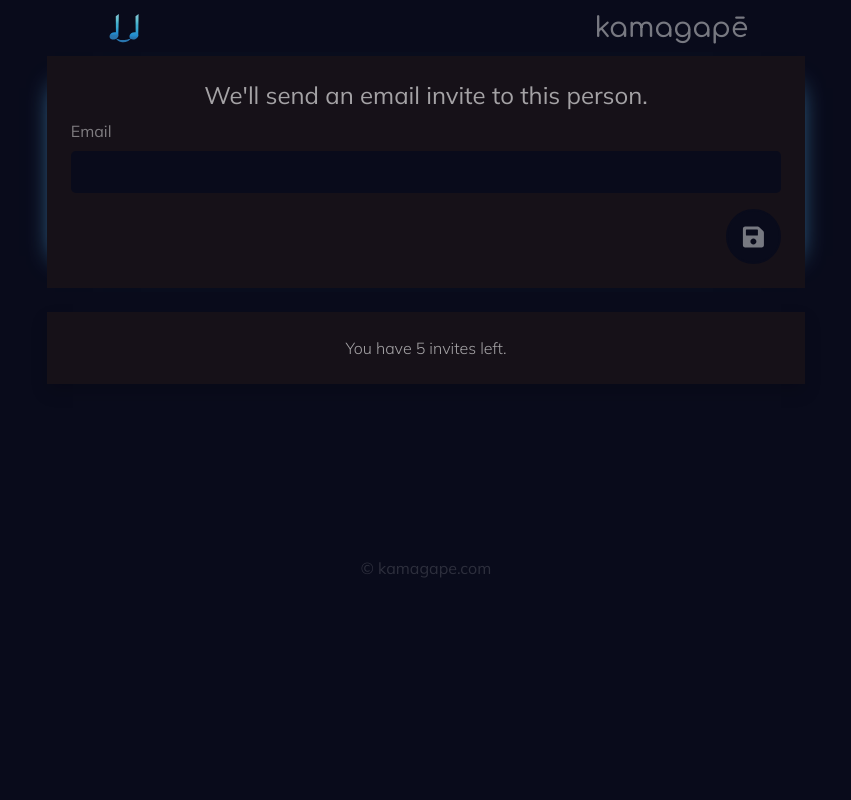
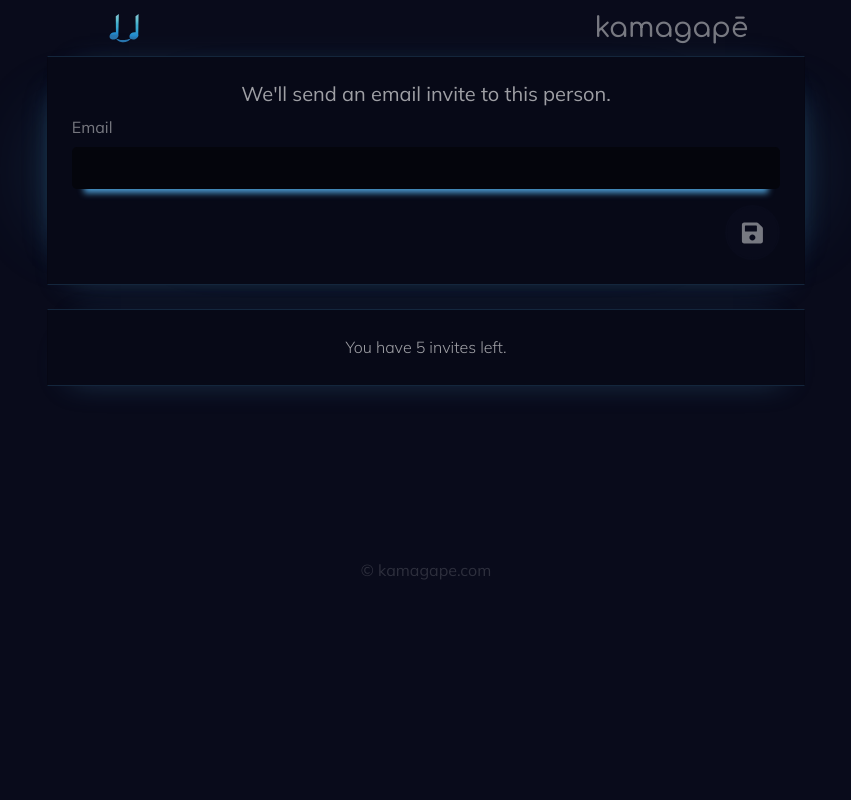
Before and after one commit to ikidder/ka2, a Flask app: page /send_invite/ in a window 1280 px wide. Shown: the whole page, without its empty margins (214-1065 px from the left). Run offline with Flask 2, Linux system fonts and the light colour scheme; the visitor is signed in with stand-in values (Sample User, id 1); data comes from the database, SQL or seed files in the repository; some libraries are stand-ins or nearby versions.

Commit message:
css changes. blue on blue. box shadow. small top and bottom borders.

```diff
--- a/ka/static/custom.css
+++ b/ka/static/custom.css
@@ -29,6 +29,16 @@
     --accent-2: hsla(151, 29%, 46%, 1);
     --accent-3: hsla(273, 29%, 46%, 1);
     --accent-4: hsla(3, 29%, 46%, 1);
+
+    pleasant blue based on str and rpl
+    --black: hsla(209, 70%, 16%, 1);
+    --background: hsla(209, 50%, 12%, 1);
+    --elevated-background: hsla(209, 70%, 22%, 1);
+    --accent-1:  hsla(208, 57%, 63%, 1);
+     box-shadow:
+             0 2em 4em -.8em hsla(209, 70%, 5%, .4),
+             0 1.2em 2em -1.2em hsla(209, 70%, 5%, .35),
+             0 -.7em 2em -.5em hsla(209, 70%, 5%, .25);
 
     accents 2020-12-26
     --accent-1:  hsla(204, 57%, 55%, 1);
@@ -65,7 +75,7 @@
     /*--black: hsla(280, 62%, 4%, 1);*/
     /*--background: #121212;*/
     --black: hsla(234, 51%, 7%, 1);
-    --background: hsla(283, 16%, 8%, 1);
+    --background: hsla(234, 51%, 6%, 1);
     /*--background: hsla(280, 9%, 7%, 1);*/
     /*--elevated-background: #242424;*/
     --elevated-background: hsla(283, 22%, 12%, 1);
@@ -121,7 +131,7 @@
 
 .font-content {
     font-size: var(--font-regular);
-    line-height: 1.5em;
+    line-height: 1.65em;
 }
 
 .font-sub-heading {
@@ -286,9 +296,16 @@ body {
     margin: auto;
     margin-bottom: var(--spacing-large);
     padding: var(--spacing-large);
-    border: 0px;
+    border-top: solid 1px hsla(204, 57%, 55%, .2);
+    border-bottom: solid 1px hsla(204, 57%, 55%, .2);
     border-radius: 0px;
-    box-shadow: -1.5rem 0 1.5rem -2rem var(--accent-1), 1.5rem 0 1.5rem -2rem var(--accent-1);
+    box-shadow:
+            0 1rem 2rem -1.5rem hsla(204, 57%, 55%, .4),
+            0 -1rem 2rem -2rem hsla(204, 57%, 55%, .4),
+            -2em 0 2em -2.6em hsla(204, 57%, 55%, .4),
+            2em 0 2em -2.6em hsla(204, 57%, 55%, .4),
+            -4em 0 5em -4em hsla(204, 57%, 55%, .2),
+            4em 0 5em -4em hsla(204, 57%, 55%, .2);
 }
 
 
@@ -332,6 +349,7 @@ a.composer:hover {
     font-family: var(--font-content);
     color: var(--less-white);
     font-weight: var(--font-weight-content);
+    line-height: 1.65;
 }
 
 .content a {
@@ -394,16 +412,16 @@ a.for-players:hover {
 /*********************************/
 
 .form-control {
-    background-color: var(--black);
-    color: var(--white);
+    background-color: hsla(234, 51%, 3%, 1);
+    color: var(--less-white);
     border: none;
     font-size: var(--font-regular);
     font-weight: var(--font-weight-content);
-    line-height: 1.7em;
+    line-height: 1.65em;
 }
 
 .form-control:focus {
-    background-color: var(--black);
+    background-color: hsla(234, 51%, 3%, 1);
     color: var(--white);
     border: none;
     box-shadow: 0px 1rem 6px -0.75rem var(--accent-1);
@@ -733,6 +751,7 @@ hr {
     font-family: var(--font-heading);
     font-size: var(--font-small);
     color: var(--even-less-white);
+    line-height: 1.5;
 }
 
 
--- a/ka/templates/account.html
+++ b/ka/templates/account.html
@@ -28,7 +28,7 @@
         </div>
     </div>
 {#    <div class="container-md">#}
-{#    <div class="card p-4 mb-4 mx-auto shadow">#}
+{#    <div class="card ">#}
 {#        <form method="POST" action="" enctype="multipart/form-data">#}
 {#            {{ form.hidden_tag() }}#}
 {#            <fieldset class="form-group">#}
--- a/ka/templates/create_post.html
+++ b/ka/templates/create_post.html
@@ -5,7 +5,7 @@
 
 {% block content %}
 <div class="container-md">
-<div class="card p-4 mb-4 mx-auto shadow">
+<div class="card">
     <form method="POST" action="">
         {{ form.hidden_tag() }}
         <fieldset class="form-group">
--- a/ka/templates/create_score.html
+++ b/ka/templates/create_score.html
@@ -5,7 +5,7 @@
 
 {% block content %}
 <div class="container-md">
-<div class="card p-4 mb-4 mx-auto shadow">
+<div class="card">
     <form method="POST" action="">
         {{ form.hidden_tag() }}
         <fieldset class="form-group">
--- a/ka/templates/delete_measure.html
+++ b/ka/templates/delete_measure.html
@@ -6,7 +6,7 @@
 
 {% block content %}
 <div class="container-md">
-<div class="card p-4 mb-4 mx-auto shadow">
+<div class="card">
     <form method="POST" action="">
         {{ form.hidden_tag() }}
         <div>Are you sure you want to delete</div>
--- a/ka/templates/delete_post.html
+++ b/ka/templates/delete_post.html
@@ -6,7 +6,7 @@
 
 {% block content %}
 <div class="container-md">
-<div class="card p-4 mb-4 mx-auto shadow">
+<div class="card ">
     <form method="POST" action="">
         {{ form.hidden_tag() }}
         <div class="text-center">{{ view_post_title(post.name, post.path) }}</div>
--- a/ka/templates/delete_score.html
+++ b/ka/templates/delete_score.html
@@ -6,7 +6,7 @@
 
 {% block content %}
 <div class="container-md">
-<div class="card p-4 mb-4 mx-auto shadow">
+<div class="card ">
     <form method="POST" action="">
         {{ form.hidden_tag() }}
         <div class="text-center">{{ view_score_title(score.name, score.path) }}</div>
--- a/ka/templates/errors/403.html
+++ b/ka/templates/errors/403.html
@@ -1,7 +1,7 @@
 {% extends "base.html" %}
 
 {% block content %}
-<div class="card p-4 mb-4 mx-auto shadow">
+<div class="card ">
     <h2 class="title text-center"><span>403</span></h2>
     <p class="content text-center">Of course not! You are English types.</p>
 </div>
--- a/ka/templates/errors/404.html
+++ b/ka/templates/errors/404.html
@@ -1,7 +1,7 @@
 {% extends "base.html" %}
 
 {% block content %}
-<div class="card p-4 mb-4 mx-auto shadow">
+<div class="card ">
     <h2 class="title text-center"><span>404</span></h2>
     <p class="content text-center">We have no shrubberies here.</p>
 </div>
--- a/ka/templates/errors/500.html
+++ b/ka/templates/errors/500.html
@@ -1,7 +1,7 @@
 {% extends "base.html" %}
 
 {% block content %}
-<div class="card p-4 mb-4 mx-auto shadow">
+<div class="card ">
     <h2 class="title text-center"><span>500</span></h2>
     <p class="content text-center">This server is no more. It has ceased to be. It's expired and gone to meet its maker. It's rung down the curtain and joined the choir invisible. This is an ex-server.</p>
 </div>
--- a/ka/templates/invite.html
+++ b/ka/templates/invite.html
@@ -29,18 +29,18 @@
             <form method="POST" action="">
                 {{ form.hidden_tag() }}
                 <fieldset class="form-group">
-                    <legend class="font-heading text-center"><span>We'll send an email invite to this person.</span></legend>
+                    <legend class="font-sub-heading text-center"><span>We'll send an email invite to this person.</span></legend>
                     <div class="form-group">
                         {{ form.email.label(class="form-control-label") }}
                         {% if form.email.errors %}
-                            {{ form.email(class="form-control form-control-lg is-invalid") }}
+                            {{ form.email(class="form-control form-control-lg is-invalid", autofocus=True) }}
                             <div class="invalid-feedback">
                                 {% for error in form.email.errors %}
                                     <span>{{ error }}</span>
                                 {% endfor %}
                             </div>
                         {% else %}
-                            {{ form.email(class="form-control form-control-lg") }}
+                            {{ form.email(class="form-control form-control-lg", autofocus=True) }}
                         {% endif %}
                     </div>
                 </fieldset>
@@ -54,7 +54,7 @@
         </div>
     </div>
     <div class="container-md">
-        <div class="card p-4 mb-4 mx-auto shadow">
+        <div class="card ">
                 <div class="text-center content">
                         You have {{ current_user.invites_left }} invites left.
                 </div>
--- a/ka/templates/login.html
+++ b/ka/templates/login.html
@@ -4,7 +4,7 @@
 
 {% block content %}
 <div class="container-md">
-    <div class="card p-4 mb-4 mx-auto shadow">
+    <div class="card ">
         <form method="POST" action="">
             {{ form.hidden_tag() }}
             <fieldset class="form-group">
@@ -50,7 +50,7 @@
             </small>
         </form>
     </div>
-{#    <div class="card p-4 mb-4 mx-auto shadow">#}
+{#    <div class="card ">#}
 {#        <small class="text-muted">#}
 {#            Need An Account? <a class="ml-2" href="{{ url_for('users.register') }}">Sign Up Now</a>#}
 {#        </small>#}
--- a/ka/templates/measure.html
+++ b/ka/templates/measure.html
@@ -6,7 +6,7 @@
     {{ view_measure(measure, prev_measure, next_measure, show_controls) }}
 
     <div class="container-md">
-        <div class="card p-4 mb-4 mx-auto shadow">
+        <div class="card ">
             <div>from</div>
             <div class="p font-sub-heading">
                 {{  view_score_title(score.name, score.path) }}
--- a/ka/templates/register.html
+++ b/ka/templates/register.html
@@ -4,7 +4,7 @@
 
 {% block content %}
 <div class="container-md">
-    <div class="card p-4 mb-4 mx-auto shadow">
+    <div class="card ">
         <form method="POST" action="">
             {{ form.hidden_tag() }}
             <fieldset class="form-group">
@@ -85,7 +85,7 @@
             </div>
         </form>
     </div>
-    <div class="card p-4 mb-4 mx-auto shadow">
+    <div class="card ">
         <div class="content">
             Already Have An Account? <a class="btn" href="{{ url_for('users.login') }}">Log In</a>
         </div>
--- a/ka/templates/registered.html
+++ b/ka/templates/registered.html
@@ -4,7 +4,7 @@
 
 {% block content %}
 <div class="container-md">
-    <div class="card p-4 mb-4 mx-auto shadow">
+    <div class="card ">
         <div class="p font-heading title">Welcome to kamagapē!</div>
         <div class="composer">Please check your email. We sent you a link for setting your password.</div>
         </div>
--- a/ka/templates/reset_password.html
+++ b/ka/templates/reset_password.html
@@ -4,7 +4,7 @@
 
 {% block content %}
 <div class="container-md">
-    <div class="card p-4 mb-4 mx-auto shadow">
+    <div class="card">
         <form method="POST" action="">
             {{ form.hidden_tag() }}
             <fieldset class="form-group">
--- a/ka/templates/reset_password_request.html
+++ b/ka/templates/reset_password_request.html
@@ -4,7 +4,7 @@
 
 {% block content %}
 <div class="container-md">
-    <div class="card p-4 mb-4 mx-auto shadow">
+    <div class="card ">
         <form action="" method="post">
             {{ form.hidden_tag() }}
             <fieldset class="form-group">
```
